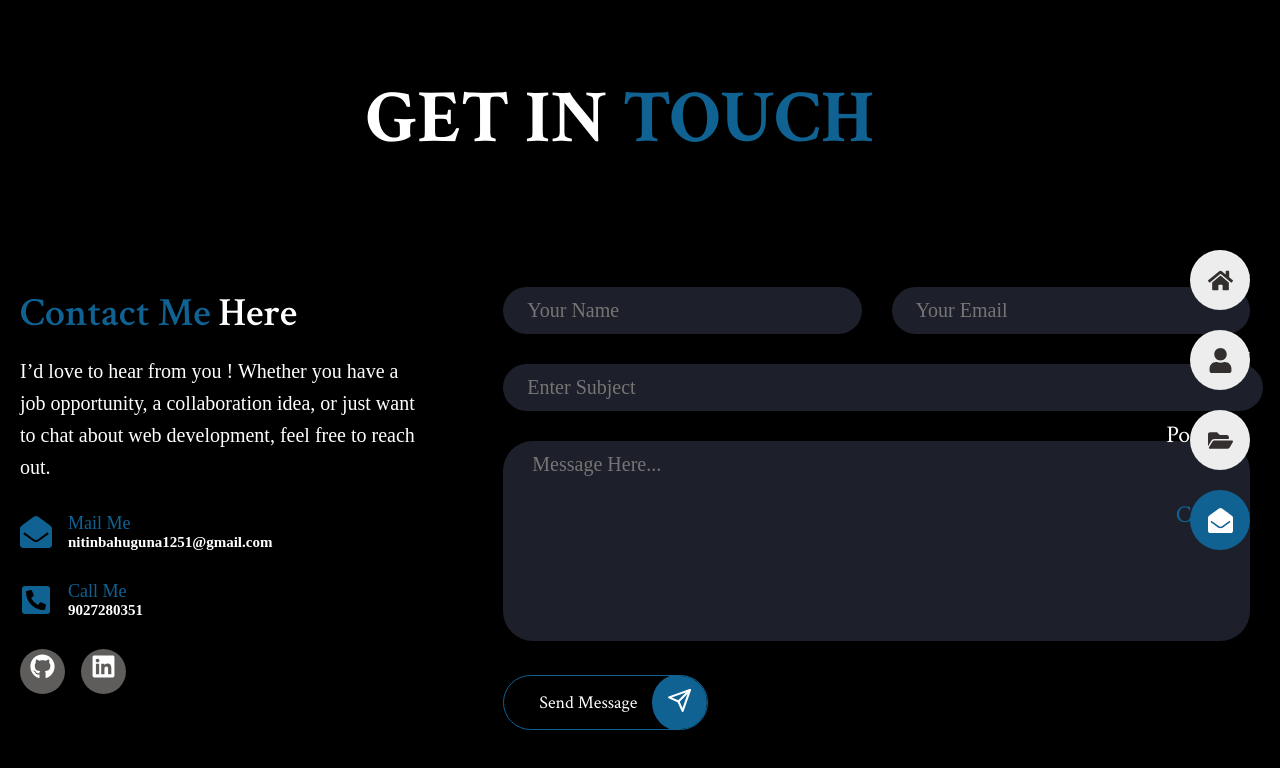
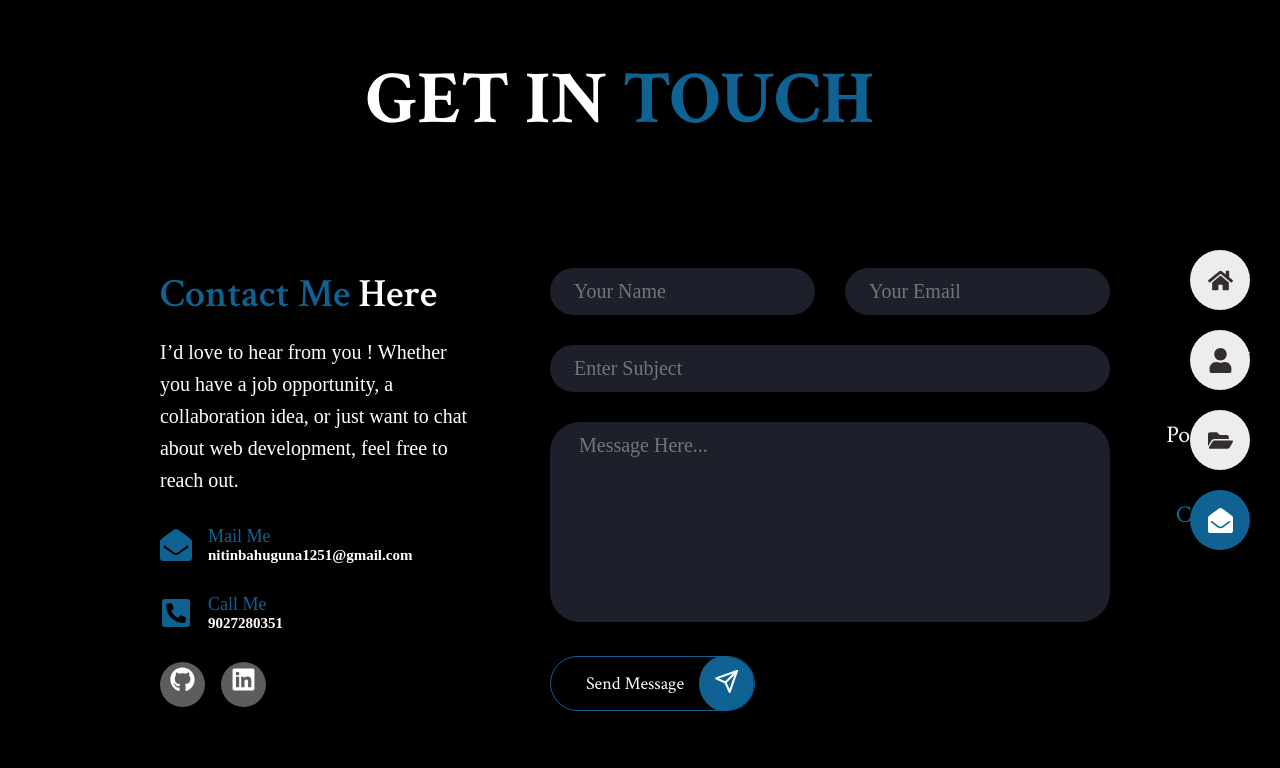
Before and after one commit to nitin-04/Personal-Portfolio, a React (Vite) app: page /contact in a window 1280 px wide. Shown: the top 768 px of the page. Built offline with nearby package versions, Linux system fonts and the light colour scheme; a web font is replaced by a local one.

Commit message:
refactor: adjust layout and styling for container, sections, and project titles

```diff
--- a/src/App.css
+++ b/src/App.css
@@ -113,7 +113,7 @@ img {
 
 .container{
   /* background-color: var(--first-color); */
-  max-width: 1500px;
+  max-width: 78.13%;
   margin-inline: auto;
 
 }
@@ -124,7 +124,7 @@ img {
 }
 
 .section {
-  padding-block: 70px;
+  padding-block: 4%;
 }
 
 .title {
@@ -134,12 +134,6 @@ img {
   margin: 0 40px 100px 0;
 }
 
-.section__title {
-  font-size: var(--big-font-size);
-  font-weight: var(--weight-800);
-  text-align: center;
-  margin-bottom: 70px;
-}
 
 .section__title span{
   color: var(--first-color);
--- a/src/pages/contact/contact.css
+++ b/src/pages/contact/contact.css
@@ -1,7 +1,3 @@
-.section__title {
-    font-size: 80px;
-}
-
 .contact__container {
     grid-template-columns: 4fr 8fr;
     padding: 20px;
@@ -87,14 +83,7 @@
 .subject {
     margin-bottom: 30px;
     width: 100%;
-    /* Ensure it takes up the full width of its parent */
     grid-column: span 2;
-    /* Make it span across the form grid */
-}
-
-.subject input {
-    width: 760px;
-    /* Specific width only for the input field */
 }
 
 .form__control {
--- a/src/pages/portfolio/Projects.jsx
+++ b/src/pages/portfolio/Projects.jsx
@@ -13,9 +13,9 @@ import ttt from '../../assets/ttt.png';
 
 const Projects = () => {
   return (
-    <div id='project'>
+    <section className='section'>
 
-      <h2 className="title__prj">
+      <h2 className="title">
         MY <span>PROJECTS</span>
       </h2>
 
@@ -36,7 +36,7 @@ const Projects = () => {
         <ProjectBox projectPhoto={comingsoon} projectName="Comingsoon" />
       </div>
 
-    </div>
+    </section>
   )
 }
 
--- a/src/pages/portfolio/portfolio.css
+++ b/src/pages/portfolio/portfolio.css
@@ -3,12 +3,7 @@
   margin: 70px 200px;
 }
 
-.title__prj {
-  font-size: 75px;
-  font-weight: var(--weight-800);
-  text-align: center;
-  margin: 70px 40px 80px 0;
-}
+
 
 .projectHeading {
   font-family: var(--body-font);
```
